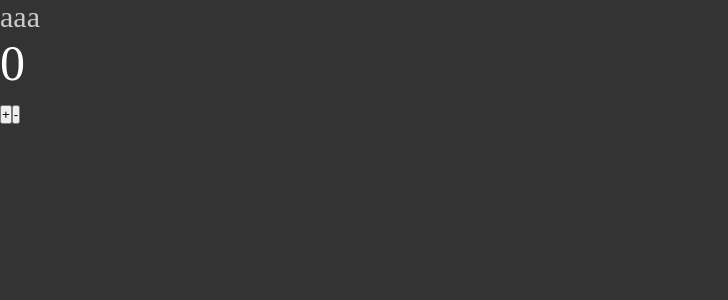
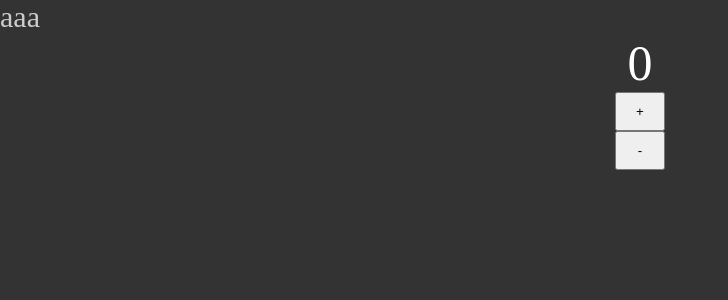
Before and after one commit to alex16541/advanced-frontend, a React app: page / in a window 1280 px wide. Shown: the top 300 px of the page, without its empty margins (0-728 px from the left). Built offline with nearby package versions, Linux system fonts and the light colour scheme.

Commit message:
+ css modules

```diff
--- a/src/App.tsx
+++ b/src/App.tsx
@@ -1,4 +1,4 @@
-import { Counter } from "./components/counter";
+import { Counter } from "./components/Counter/counter";
 import './index.scss';
 
 const App = () => {
--- /dev/null
+++ b/src/components/Counter/counter.module.scss
@@ -0,0 +1,13 @@
+.counter {
+    display: flex;
+    flex-direction: column;
+    align-items: center;
+    color: #fff;
+    & p {
+        font-size: 50px;
+    }
+}
+.btn {
+    padding: 10px;
+    width: 50px;
+}
--- a/src/components/counter.tsx
+++ b/src/components/Counter/counter.tsx
@@ -9,14 +9,14 @@ export const Counter = () => {
     }
 
     function dec() {
-        setCount(count - 1);
+        if (count > 0) setCount(count - 1);
     }
 
     return (
         <div className={classes.counter}>
             <p>{count}</p>
-            <button onClick={inc}>+</button>
-            <button onClick={dec}>-</button>
+            <button className={classes.btn} onClick={inc}>+</button>
+            <button className={classes.btn} onClick={dec}>-</button>
         </div>
     );
 }
--- a/src/components/counter.module.scss
+++ /dev/null
@@ -1,6 +0,0 @@
-.counter {
-    color: #fff;
-    & p {
-        font-size: 50px;
-    }
-}
--- a/src/index.tsx
+++ b/src/index.tsx
@@ -1,6 +1,5 @@
 import { render } from "react-dom";
 import App from "./App";
-import { Counter } from './components/counter';
 
 render(
     <App />,
```
Also changed, not shown: 5 other files (tests, documents, lock files or other folders).
